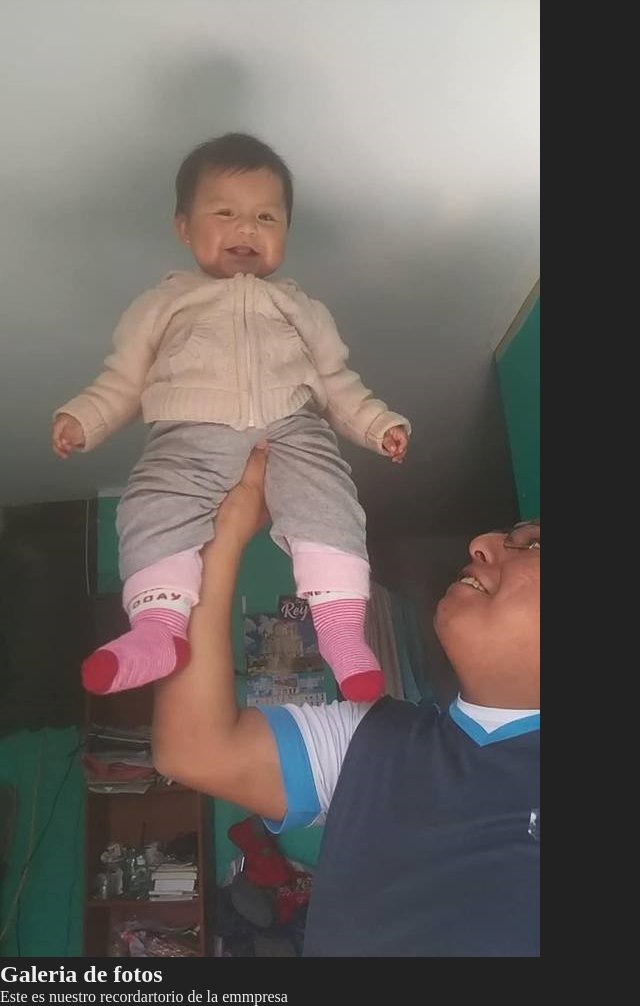
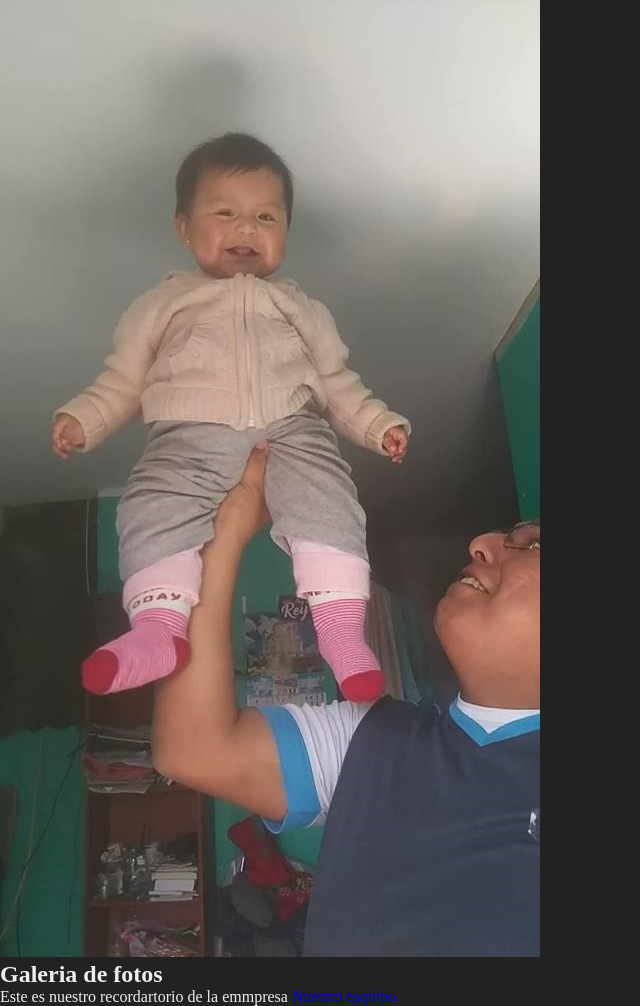
Before and after one commit to pedritoeldulce/ProbandoGIt, a plain HTML site: page index.html in a window 1280 px wide. Shown: the part 58-1064 px from the top of the page, without its empty margins (0-640 px from the left). Drawn offline with Linux system fonts and the light colour scheme; files whose address does not match are found by name.

Commit message:
Se agrega la página Nuestro equipo a Index

```diff
--- a/index.html
+++ b/index.html
@@ -15,5 +15,6 @@
 
     <h2>Galeria de fotos</h2>
     <span>Este es nuestro recordartorio de la emmpresa</span>
+    <a href="pages/equipo.html">Nuestro esquipo</a>
 </body>
 </html>
```
